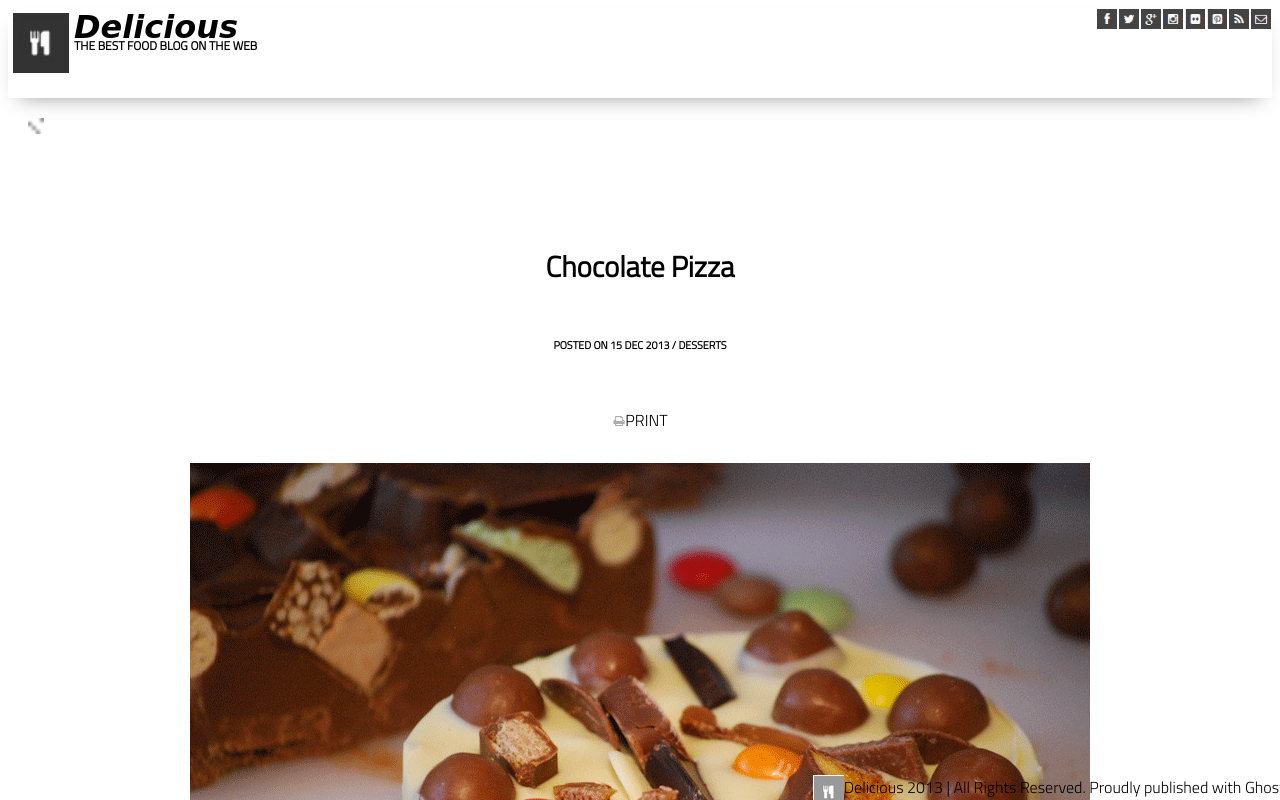
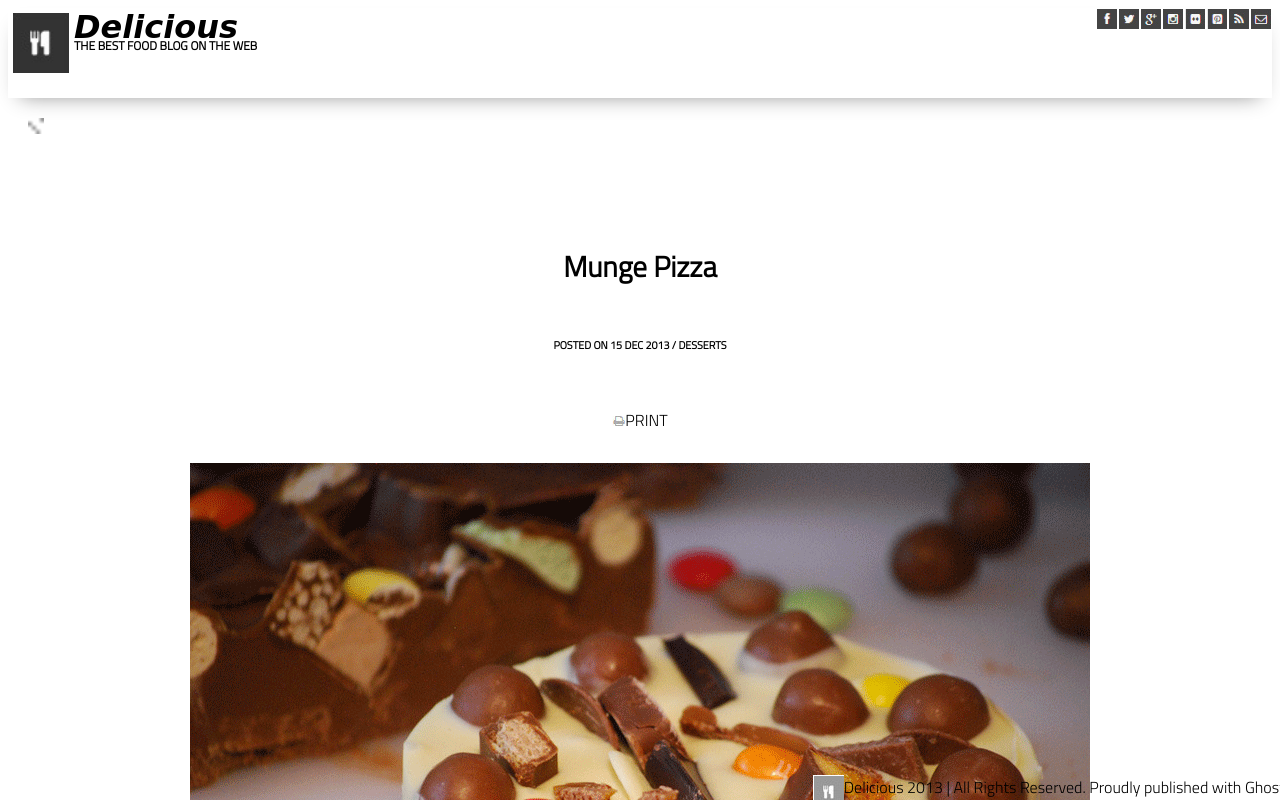
Before and after one commit to dimitraweinstein/chocolate-pizza, a plain HTML site: page index.html in a window 1280 px wide. Shown: the top 800 px of the page. Drawn offline with Linux system fonts and the light colour scheme; files whose address does not match are found by name.

Commit message:
mungey pizza yum yum

```diff
--- a/index.html
+++ b/index.html
@@ -36,7 +36,7 @@
     <main>
         <section class="">
             <h2>
-                Chocolate Pizza
+                Munge Pizza
             </h2>
 
             <h6>POSTED ON 15 DEC 2013 / DESSERTS</h6>
```
